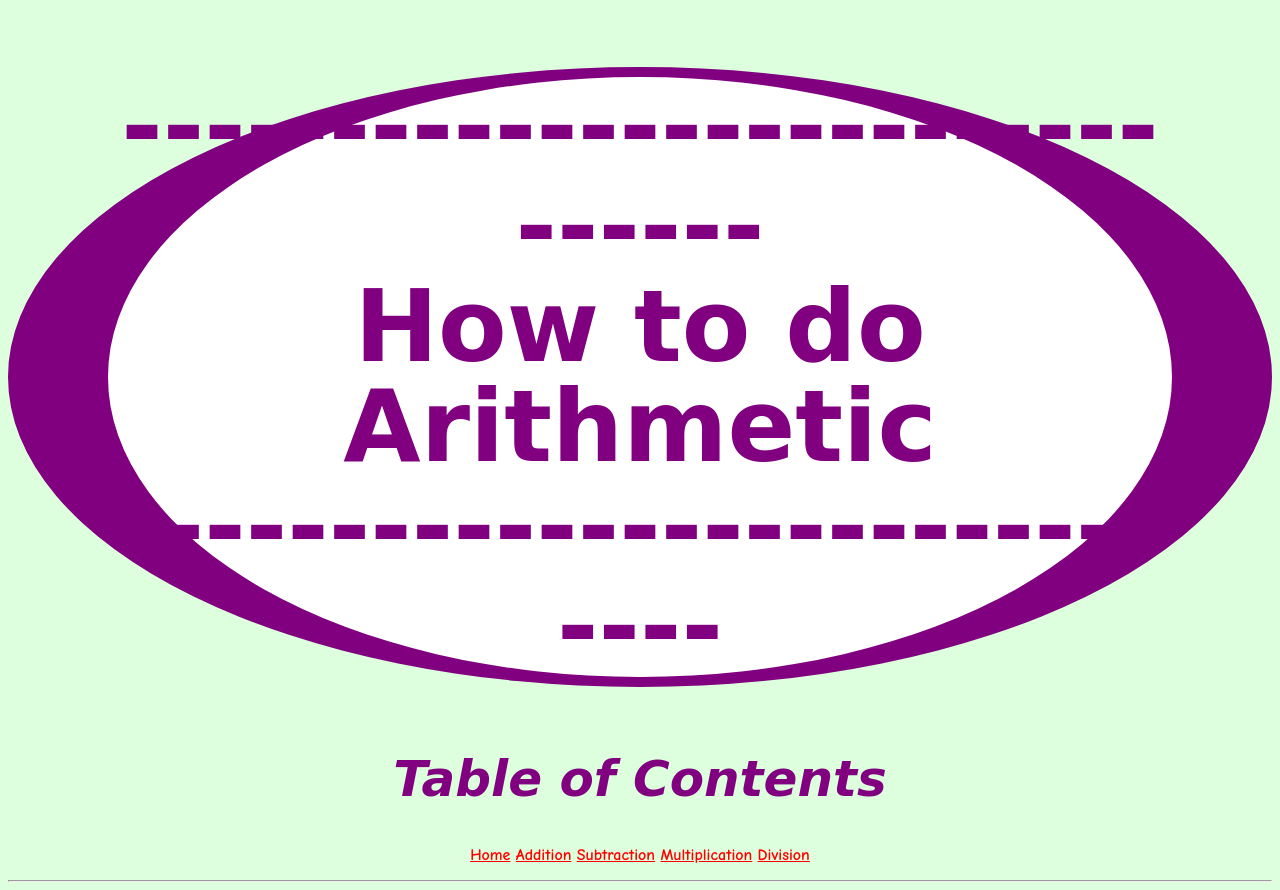
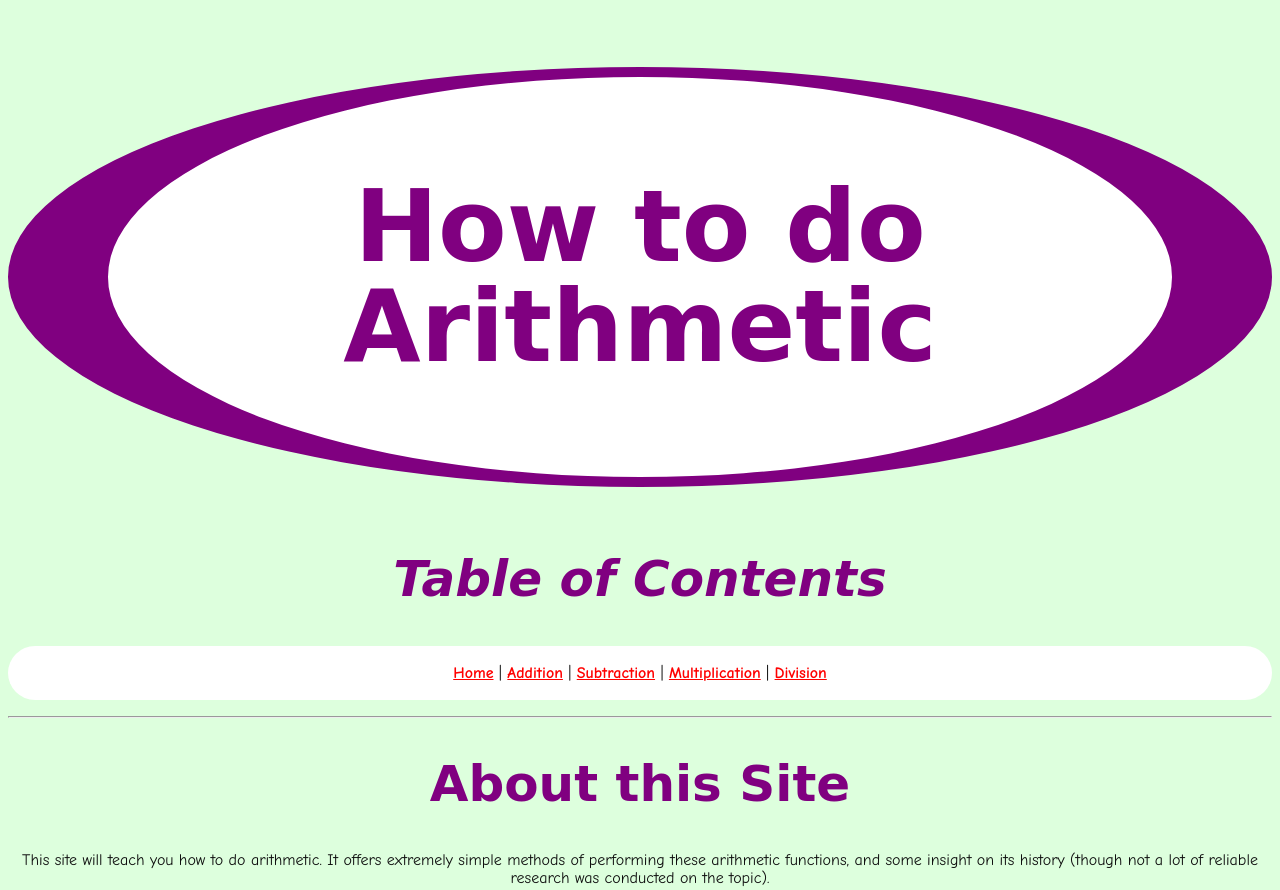
Before and after one commit to josephjeon30/web, a plain HTML site: page site.html in a window 1280 px wide. Shown: the top 890 px of the page. Drawn offline with Linux system fonts and the light colour scheme.

Commit message:
Update site.html

```diff
--- a/site.html
+++ b/site.html
@@ -8,16 +8,16 @@
   </head>
 
   <body>
-    <h1>-------------------------------<br>How to do Arithmetic<br>-----------------------------</h1>
+    <h1><br>How to do Arithmetic<br><br></h1>
     <h2><i>Table of Contents</i></h2>
-	<p><a href="https://josephjeon30.github.io/web/site.html">Home</a> <a href="https://josephjeon30.github.io/web/site_addition.html">Addition</a> <a href="https://josephjeon30.github.io/web/site_subtraction.html">Subtraction</a> <a href="https://josephjeon30.github.io/web/site_multiplication.html">Multiplication</a> <a href="https://josephjeon30.github.io/web/site_division.html">Division</a></p>
+	<p id="directory"><br><a href="https://josephjeon30.github.io/web/site.html">Home</a> | <a href="https://josephjeon30.github.io/web/site_addition.html">Addition</a> | <a href="https://josephjeon30.github.io/web/site_subtraction.html">Subtraction</a> | <a href="https://josephjeon30.github.io/web/site_multiplication.html">Multiplication</a> | <a href="https://josephjeon30.github.io/web/site_division.html">Division</a><br><br></p>
 	<hr>
-
-	<p style="text-align: center;"><img src="https://cdn-skill.splashmath.com/panel-uploads/GlossaryTerm/78873a852e9e4c6ea700eb942a8b47d7/1561716126_basic-operations-of-math.png"></p>
 
 	<h2>About this Site</h2>
 
 	<p>This site will teach you how to do arithmetic. It offers extremely simple methods of performing these arithmetic functions, and some insight on its history (though not a lot of reliable research was conducted on the topic).</p>
+
+	<p style="text-align: center;"><img src="https://cdn-skill.splashmath.com/panel-uploads/GlossaryTerm/78873a852e9e4c6ea700eb942a8b47d7/1561716126_basic-operations-of-math.png"></p>
   </body>
 
 </html>
```
